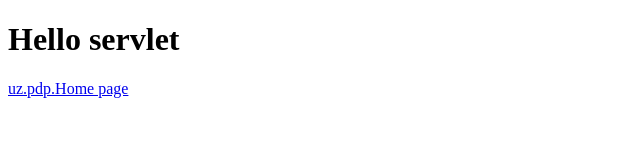
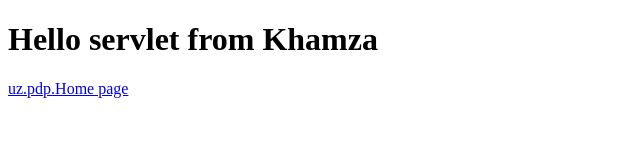
Before and after one commit to KhamzaKuranbayev/app-servlet, a plain HTML site: page web/index.html in a window 1280 px wide. Shown: the whole page, without its empty margins (0-640 px from the left). Drawn offline with Linux system fonts and the light colour scheme.

Commit message:
index.html changed

```diff
--- a/web/index.html
+++ b/web/index.html
@@ -6,7 +6,7 @@
 </head>
 <body>
 
-<h1>Hello servlet</h1>
+<h1>Hello servlet from Khamza</h1>
 <a href="/home">uz.pdp.Home page</a>
 </body>
 </html>
```
